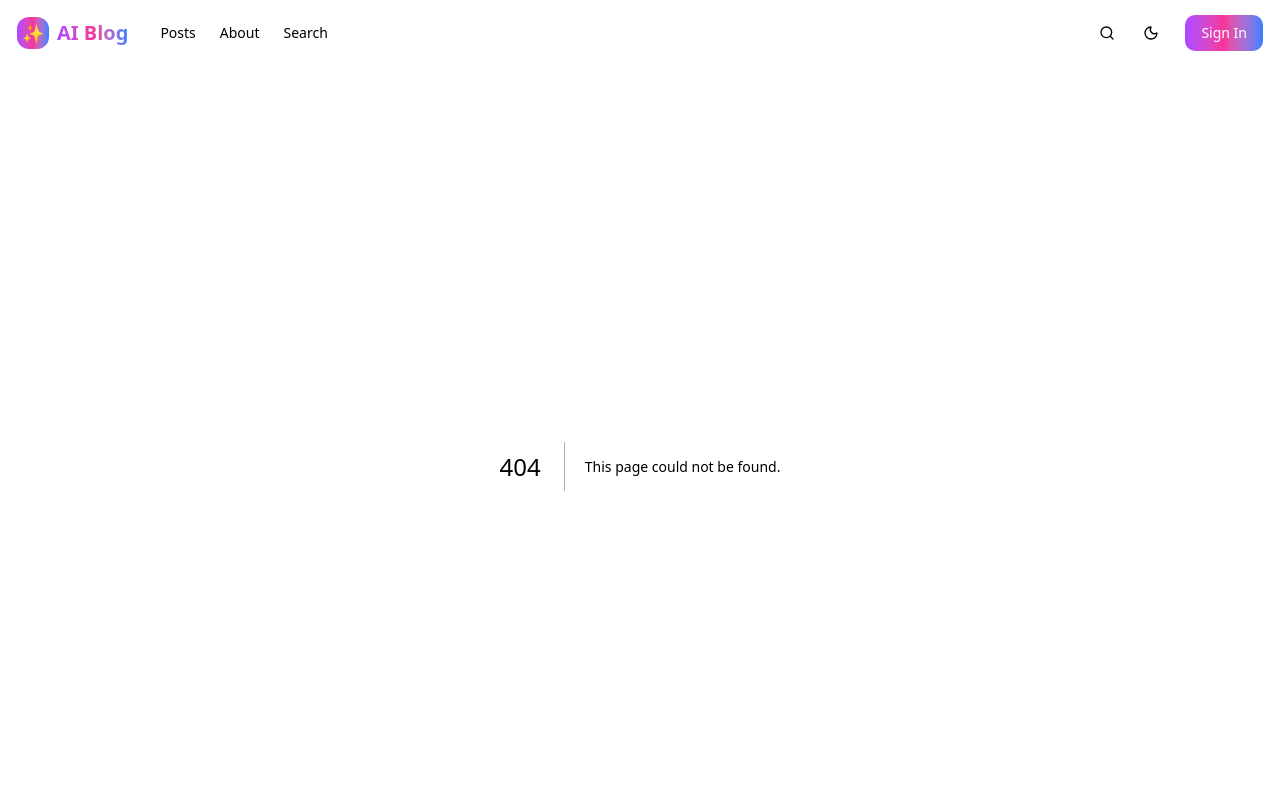
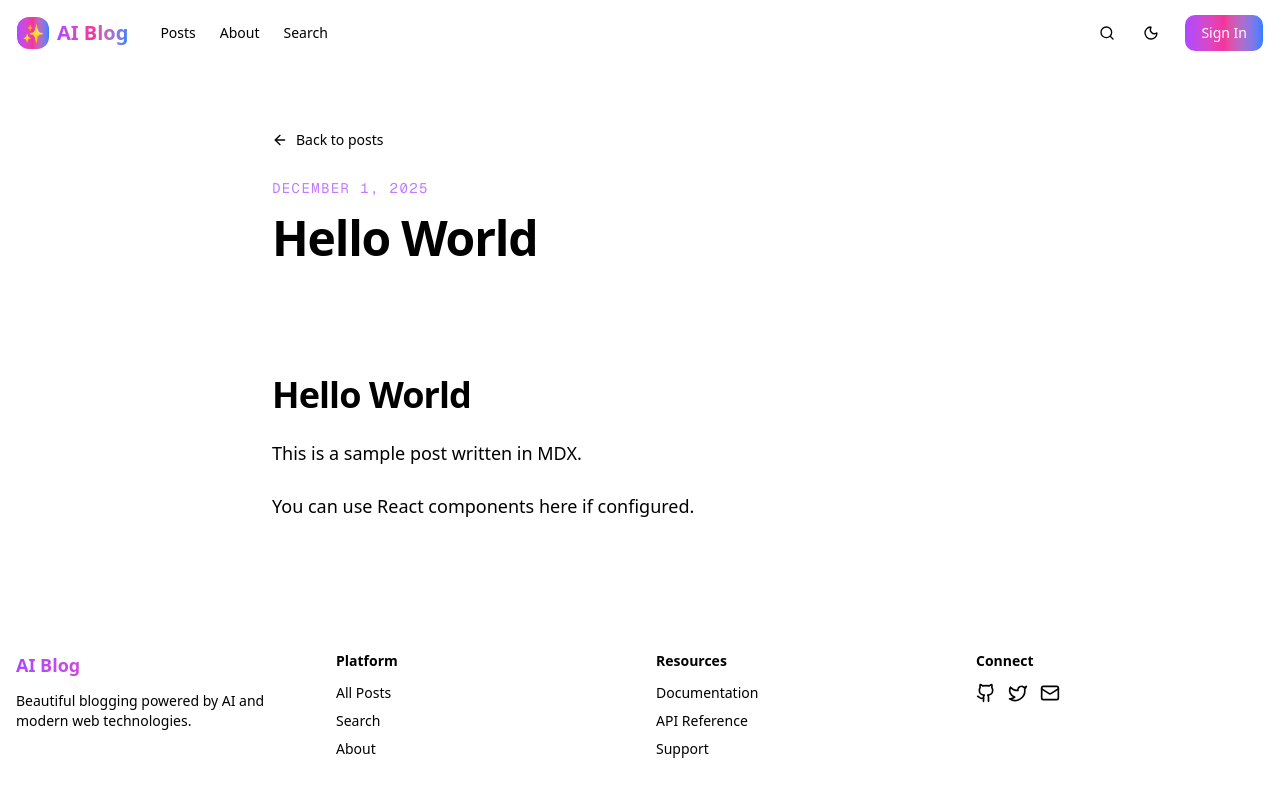
Before and after one commit to jmj732/My-Blog, a Next.js app: page /posts/hello-world in a window 1280 px wide. Before the commit this address had no page. Shown: the top 800 px of the page. Built offline with nearby package versions, Linux system fonts and the light colour scheme.

Commit message:
Create MDX post detail route

```diff
--- /dev/null
+++ b/src/app/posts/[slug]/page.tsx
@@ -0,0 +1,134 @@
+import type { AnchorHTMLAttributes, HTMLAttributes } from "react";
+import type { Metadata } from "next";
+import { notFound } from "next/navigation";
+import Link from "next/link";
+import { ArrowLeft } from "lucide-react";
+import { MDXRemote } from "next-mdx-remote/rsc";
+
+import { getAllPosts, getPostBySlug, type Post } from "@/lib/mdx";
+
+type ParamsPromise = Promise<{ slug: string }>;
+
+const dateFormatter = new Intl.DateTimeFormat("en-US", {
+    year: "numeric",
+    month: "long",
+    day: "numeric",
+});
+
+const mdxComponents = {
+    h1: (props: HTMLAttributes<HTMLHeadingElement>) => (
+        <h1 className="mt-8 text-4xl font-bold tracking-tight" {...props} />
+    ),
+    h2: (props: HTMLAttributes<HTMLHeadingElement>) => (
+        <h2 className="mt-10 text-3xl font-semibold tracking-tight" {...props} />
+    ),
+    h3: (props: HTMLAttributes<HTMLHeadingElement>) => (
+        <h3 className="mt-8 text-2xl font-semibold tracking-tight" {...props} />
+    ),
+    p: (props: HTMLAttributes<HTMLParagraphElement>) => (
+        <p className="mt-6 leading-relaxed text-muted-foreground" {...props} />
+    ),
+    a: (props: AnchorHTMLAttributes<HTMLAnchorElement>) => (
+        <a
+            className="font-semibold text-purple-400 underline-offset-4 hover:text-white hover:underline"
+            {...props}
+        />
+    ),
+    ul: (props: HTMLAttributes<HTMLUListElement>) => (
+        <ul className="mt-6 list-disc space-y-2 pl-6 text-muted-foreground" {...props} />
+    ),
+    ol: (props: HTMLAttributes<HTMLOListElement>) => (
+        <ol className="mt-6 list-decimal space-y-2 pl-6 text-muted-foreground" {...props} />
+    ),
+    code: (props: HTMLAttributes<HTMLElement>) => (
+        <code className="rounded bg-white/10 px-1.5 py-0.5 text-sm" {...props} />
+    ),
+    pre: (props: HTMLAttributes<HTMLPreElement>) => (
+        <pre
+            className="mt-6 overflow-x-auto rounded-2xl border border-white/10 bg-black/60 p-4 text-sm text-white/90"
+            {...props}
+        />
+    ),
+    blockquote: (props: HTMLAttributes<HTMLElement>) => (
+        <blockquote
+            className="mt-8 border-l-4 border-purple-500/60 bg-white/5 px-6 py-4 text-lg italic text-muted-foreground"
+            {...props}
+        />
+    ),
+    hr: (props: HTMLAttributes<HTMLHRElement>) => (
+        <hr className="my-10 border-white/10" {...props} />
+    ),
+};
+
+export async function generateStaticParams() {
+    return getAllPosts().map((post) => ({ slug: post.slug }));
+}
+
+export async function generateMetadata({
+    params,
+}: {
+    params: ParamsPromise;
+}): Promise<Metadata> {
+    try {
+        const { slug } = await params;
+        const post = getPostBySlug(slug);
+        return {
+            title: `${post.title} | AI Blog`,
+            description: post.description,
+            openGraph: {
+                title: post.title,
+                description: post.description,
+                type: "article",
+            },
+        };
+    } catch {
+        return {
+            title: "Post not found",
+        };
+    }
+}
+
+export default async function PostPage({ params }: { params: ParamsPromise }) {
+    const { slug } = await params;
+
+    let postData: Post | undefined;
+    try {
+        postData = getPostBySlug(slug);
+    } catch {
+        notFound();
+    }
+
+    if (!postData) {
+        notFound();
+    }
+
+    const post = postData;
+
+    return (
+        <article className="container max-w-3xl py-16">
+            <Link
+                href="/posts"
+                className="inline-flex items-center text-sm text-muted-foreground transition hover:text-white"
+            >
+                <ArrowLeft className="mr-2 h-4 w-4" />
+                Back to posts
+            </Link>
+
+            <header className="mt-6 space-y-4">
+                <p className="text-sm font-mono uppercase tracking-widest text-purple-400">
+                    {dateFormatter.format(new Date(post.date))}
+                </p>
+                <h1 className="text-4xl font-bold tracking-tight md:text-5xl">
+                    {post.title}
+                </h1>
+                {post.description && (
+                    <p className="text-lg text-muted-foreground">{post.description}</p>
+                )}
+            </header>
+
+            <div className="mt-10 border-t border-white/10 pt-10 text-lg leading-relaxed">
+                <MDXRemote source={post.content} components={mdxComponents} />
+            </div>
+        </article>
+    );
+}
```
